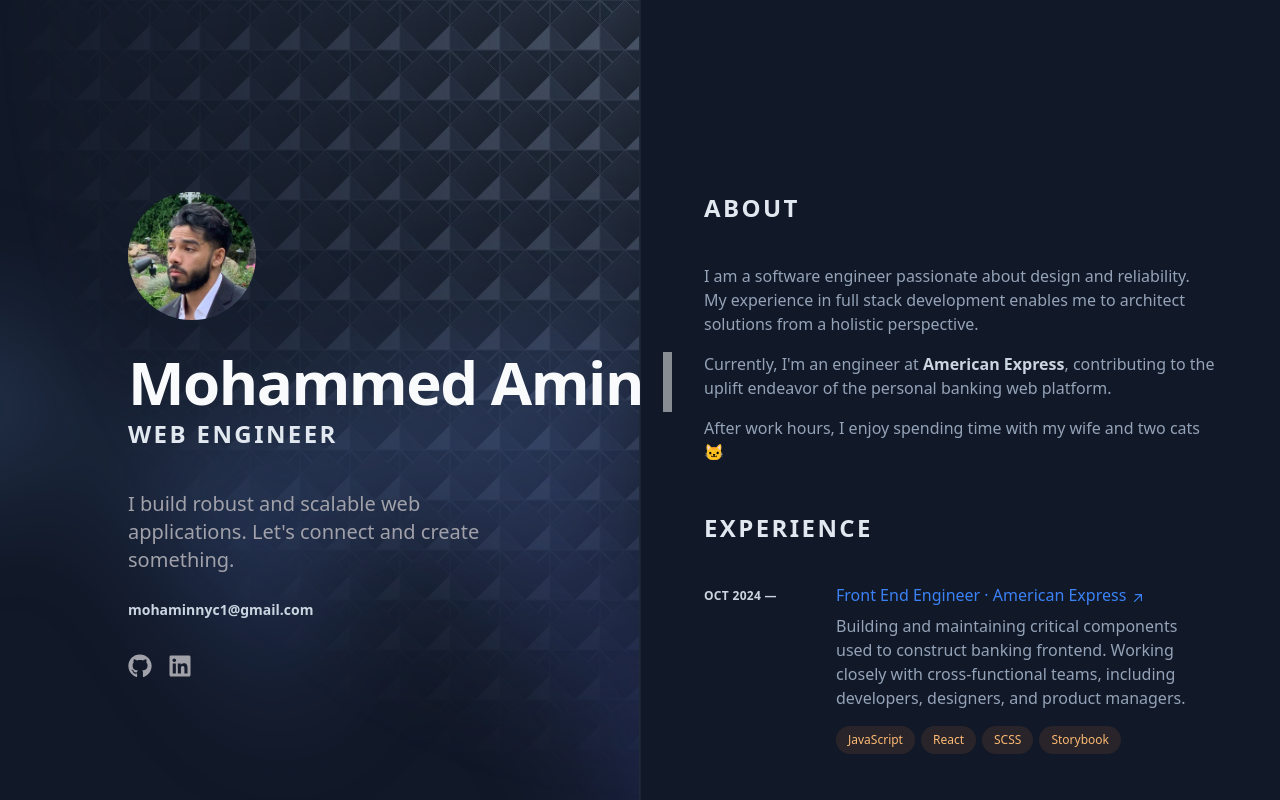
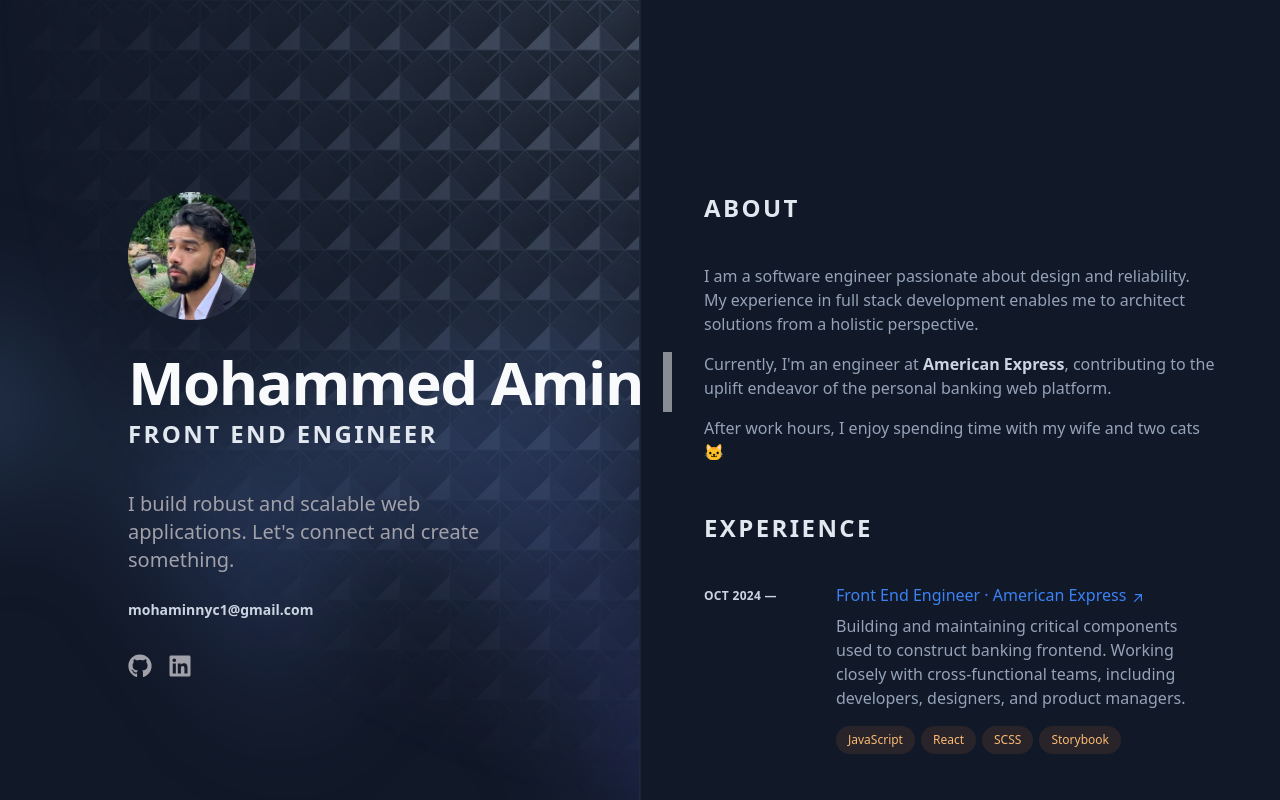
Before and after one commit to moamin95/personal, a React (Vite) app: page / in a window 1280 px wide. Built offline with nearby package versions, Linux system fonts and the light colour scheme; a web font is replaced by a local one.

Commit message:
new updates

```diff
--- a/src/components/Experience.jsx
+++ b/src/components/Experience.jsx
@@ -13,19 +13,10 @@ export const Experience = () => {
       technologies: ["JavaScript", "React", "SCSS", "Storybook"],
     },
     {
-      company: "CVS Health",
-      link: "https://www.cvshealth.com/",
-      dateRange: "2022 — 2024",
-      role: "Software Engineer",
-      description:
-        "Contributed to CVS digital payment platforms, enhancing payment processing and spearheading accessiblity improvements. Furthermore, monitored and mitigated security risks as security maven.",
-      technologies: ["React", "Next JS", "Angular", "TypeScript"],
-    },
-    {
       company: "Merkle",
       link: "https://www.merkle.com",
-      dateRange: "2021 — 2022",
-      role: "Web Engineer",
+      dateRange: "2021 — 2024",
+      role: "Software Engineer",
       description:
         "Enveloped within the entire SDLC, responsible for architecting and developing robust solutions for both frontend and backend services. Also contributed to containerization and CI/CD pipelines.",
       technologies: ["AWS", "React", "Express", "Docker", "MySQL"],
--- a/src/components/LeftRail.jsx
+++ b/src/components/LeftRail.jsx
@@ -19,7 +19,7 @@ export const LeftRail = () => {
         />
         <div className="flex flex-col text-slate-50">
           <TypeWriter dataText={titles} />
-          <p className="_subheading">Web Engineer</p>
+          <p className="_subheading">Front End Engineer</p>
         </div>
         <p className="_blurb">
           I build robust and scalable web applications. Let's connect and create
```
